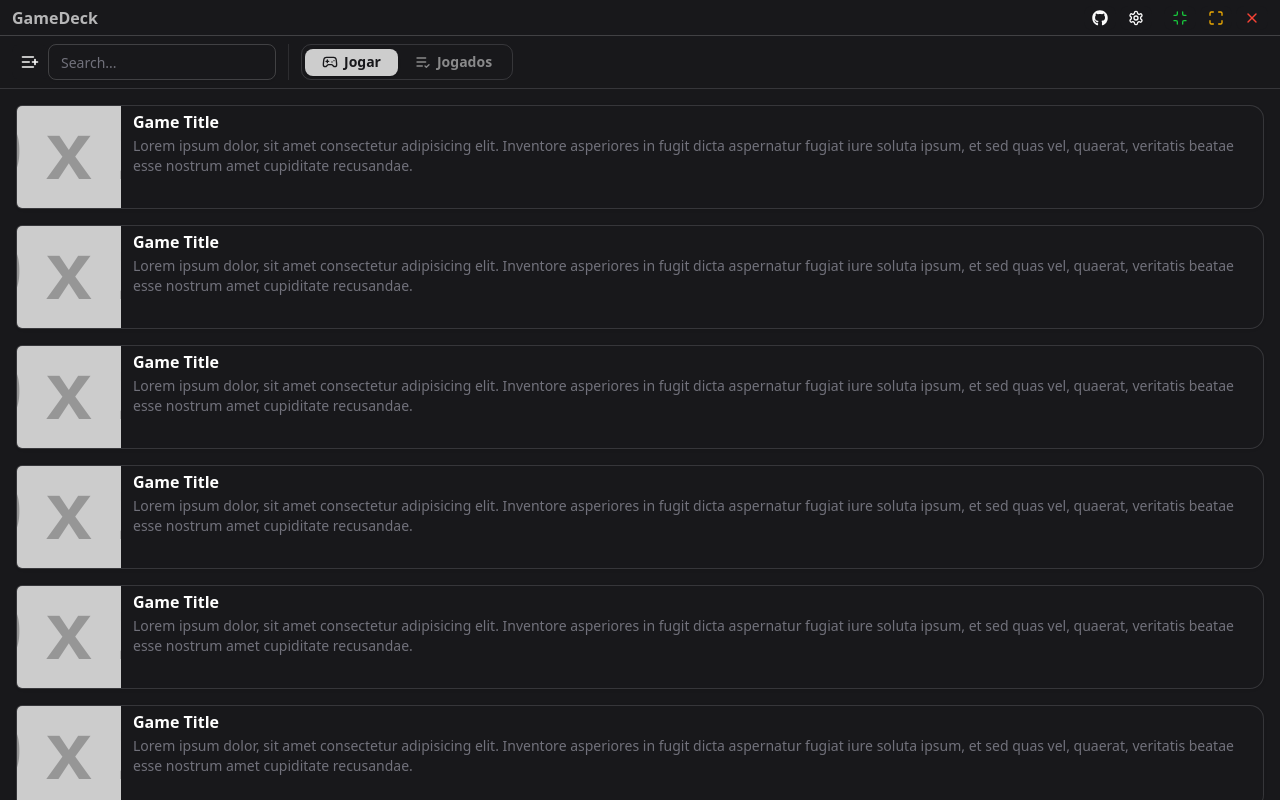
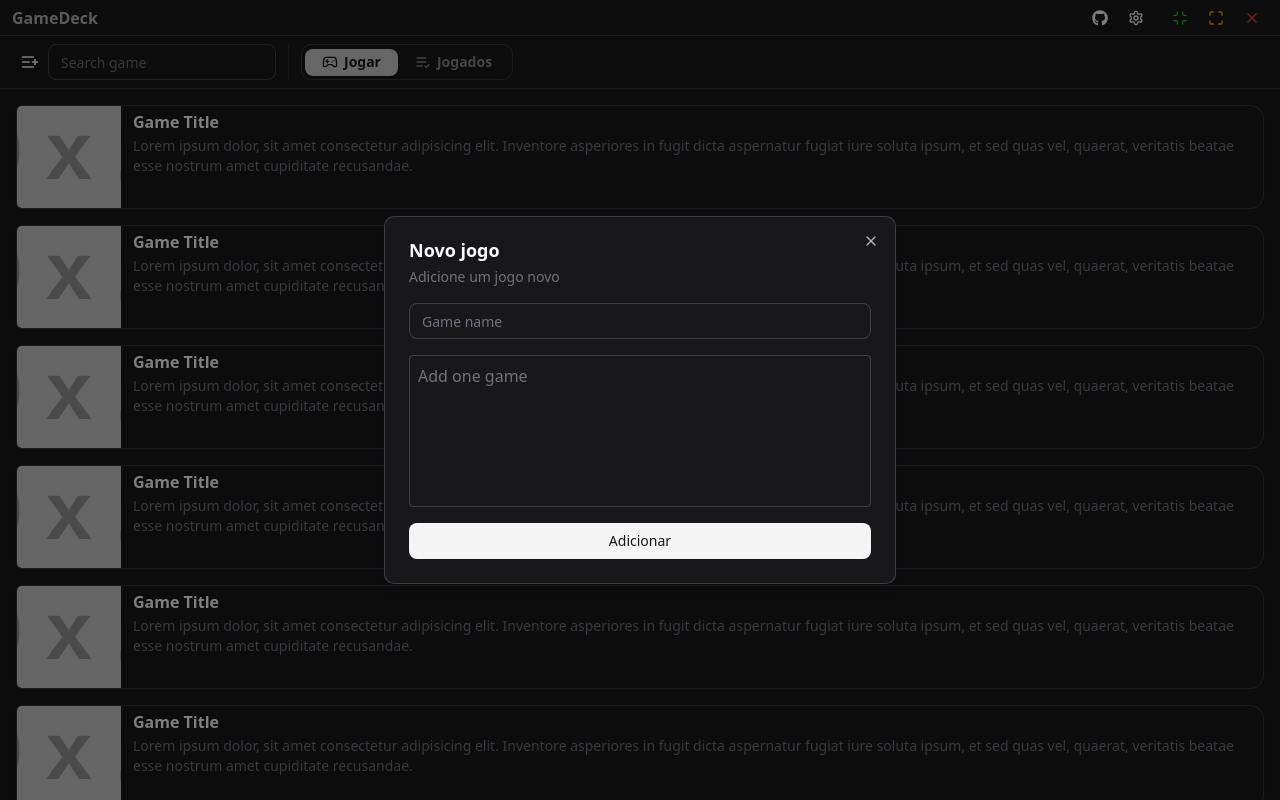
Before and after one commit to duhnunes/GameDeck-discontinued-, a React (Vite) app: page / in a window 1280 px wide. Both pictures are taken after a click on the button 30 px from the left and 62 px from the top of the page. Built offline with nearby package versions, Linux system fonts and the light colour scheme.

Commit message:
feat: Add modal to add a game to list

```diff
--- a/src/app/components/ui/button.tsx
+++ b/src/app/components/ui/button.tsx
@@ -17,7 +17,7 @@ const buttonVariants = cva(
         outline:
           'border bg-background shadow-xs hover:bg-accent hover:text-accent-foreground dark:bg-input/30 dark:border-input dark:hover:bg-input/50',
         secondary:
-          'bg-secondary text-secondary-foreground shadow-xs hover:bg-secondary/80',
+          'bg-secondary text-secondary-foreground shadow-xs hover:bg-secondary/70',
         ghost:
           'hover:bg-accent hover:text-accent-foreground dark:hover:bg-accent/50',
         link: 'text-primary underline-offset-4 hover:underline',
@@ -25,9 +25,7 @@ const buttonVariants = cva(
       size: {
         default: 'h-9 px-4 py-2 has-[>svg]:px-3',
         xs: 'py-1 has-[>svg]:px-2',
-        sm: 'h-8 rounded-md gap-1.5 px-3 has-[>svg]:px-2.5',
-        lg: 'h-10 rounded-md px-6 has-[>svg]:px-4',
-        icon: 'size-9',
+        full: 'w-full p-2',
       },
     },
     defaultVariants: {
--- a/src/app/components/ui/dialog.tsx
+++ b/src/app/components/ui/dialog.tsx
@@ -55,7 +55,7 @@ function DialogContent({
       <DialogPrimitive.Content
         data-slot="dialog-content"
         className={cn(
-          'bg-background data-[state=open]:animate-in data-[state=closed]:animate-out data-[state=closed]:fade-out-0 data-[state=open]:fade-in-0 data-[state=closed]:zoom-out-95 data-[state=open]:zoom-in-95 fixed top-[50%] left-[50%] z-50 grid w-full max-w-[calc(100%-2rem)] translate-x-[-50%] translate-y-[-50%] gap-4 rounded-lg border p-6 shadow-lg duration-200 sm:max-w-lg',
+          'bg-primary data-[state=open]:animate-in data-[state=closed]:animate-out data-[state=closed]:fade-out-0 data-[state=open]:fade-in-0 data-[state=closed]:zoom-out-95 data-[state=open]:zoom-in-95 fixed top-[50%] left-[50%] z-50 grid w-full max-w-[calc(100%-2rem)] translate-x-[-50%] translate-y-[-50%] gap-4 rounded-lg border border-border/20 p-6 shadow-lg duration-200 sm:max-w-lg',
           className
         )}
         {...props}
--- a/src/app/features/menu/Menubar.tsx
+++ b/src/app/features/menu/Menubar.tsx
@@ -1,6 +1,15 @@
 import { LuGamepad2, LuListCheck, LuListPlus } from 'react-icons/lu'
 
 import { Button } from '@/app/components/ui/button'
+import {
+  Dialog,
+  DialogContent,
+  DialogDescription,
+  DialogFooter,
+  DialogHeader,
+  DialogTitle,
+  DialogTrigger,
+} from '@/app/components/ui/dialog'
 import { Input } from '@/app/components/ui/input'
 import { Separator } from '@/app/components/ui/separator'
 import { TabsList, TabsTrigger } from '@/app/components/ui/tabs'
@@ -9,10 +18,29 @@ export function Menubar() {
   return (
     <nav className="p-2 px-3 w-full flex items-center shrink-0 border-b border-border/15 overflow-hidden">
       <div className="flex">
-        <Button size="xs">
-          <LuListPlus className="size-5" />
-        </Button>
-        <Input placeholder="Search..." />
+        <Dialog>
+          <DialogTrigger asChild>
+            <Button size="xs">
+              <LuListPlus className="size-5" />
+            </Button>
+          </DialogTrigger>
+          <DialogContent>
+            <DialogHeader>
+              <DialogTitle>Novo jogo</DialogTitle>
+              <DialogDescription>Adicione um jogo novo</DialogDescription>
+            </DialogHeader>
+            <Input placeholder="Game name" />
+            <section className="flex gap-2 border border-border/20 p-2 rounded min-h-38 text-muted-foreground">
+              Add one game
+            </section>
+            <DialogFooter>
+              <Button size="full" variant="secondary">
+                Adicionar
+              </Button>
+            </DialogFooter>
+          </DialogContent>
+        </Dialog>
+        <Input placeholder="Search game" />
       </div>
       <Separator orientation="vertical" />
       <TabsList>
```
